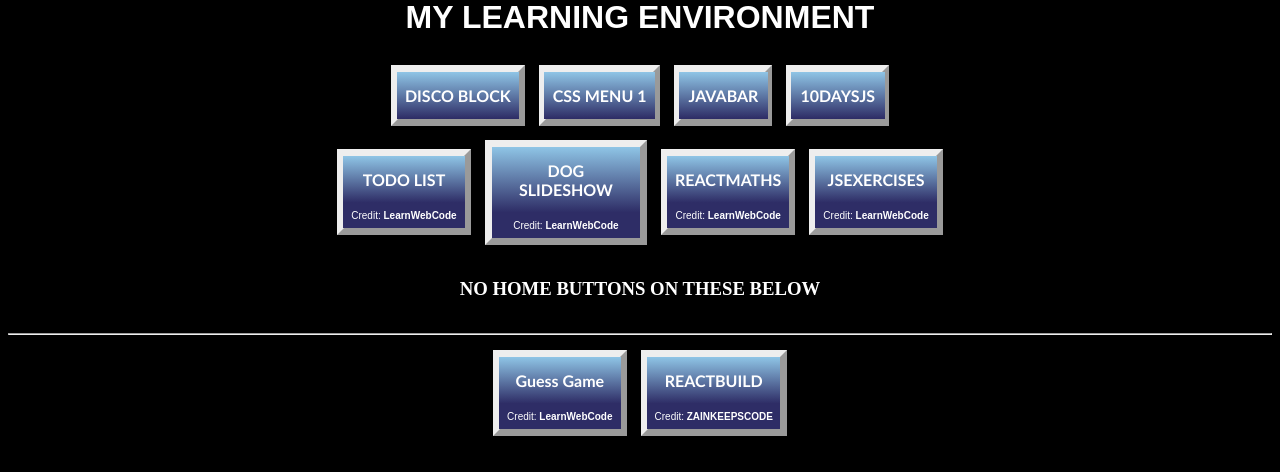
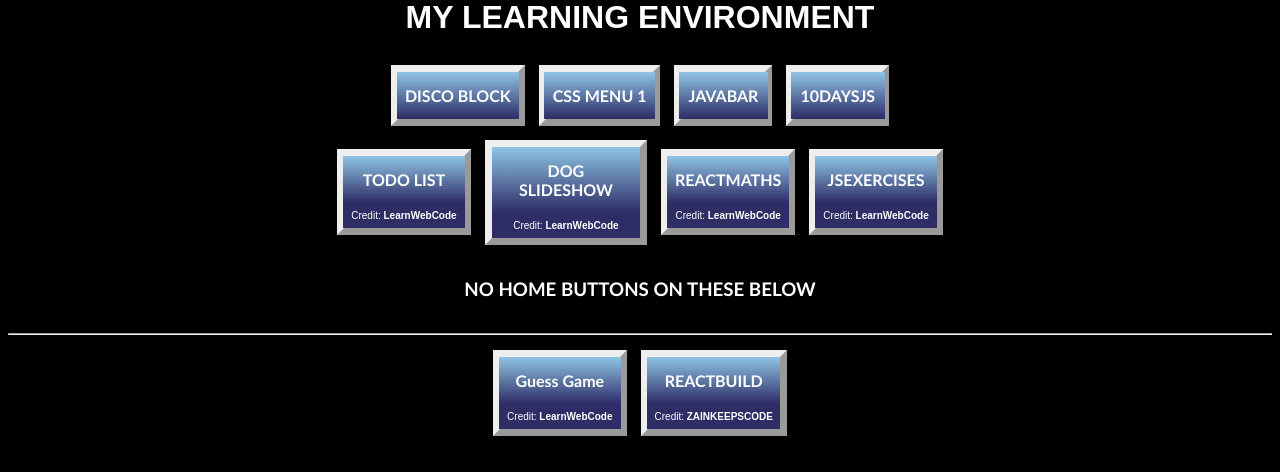
Before and after one commit to Tikaaiyl/portfolio, a PHP site: page / in a window 1280 px wide. Shown: the part 22-494 px from the top of the page. Run offline with PHP 8.4, Linux system fonts and the light colour scheme.

Commit message:
front page update

```diff
--- a/css/main.css
+++ b/css/main.css
@@ -2,7 +2,6 @@ body {
     background-color: #000000;
     color: #ffffff;
     text-align: center;
-    font-family: Trebuchet;
 }
 
 h1 {
@@ -24,7 +23,9 @@ section {
 }
 
 .padded-sub-titles {
+  font-weight: bold;
   padding: 7px;
+  font-family: 'Trebuchet MS', 'Lucida Sans Unicode', 'Lucida Grande', 'Lucida Sans', Arial, sans-serif;
 }
 
 #btn-front {
```
